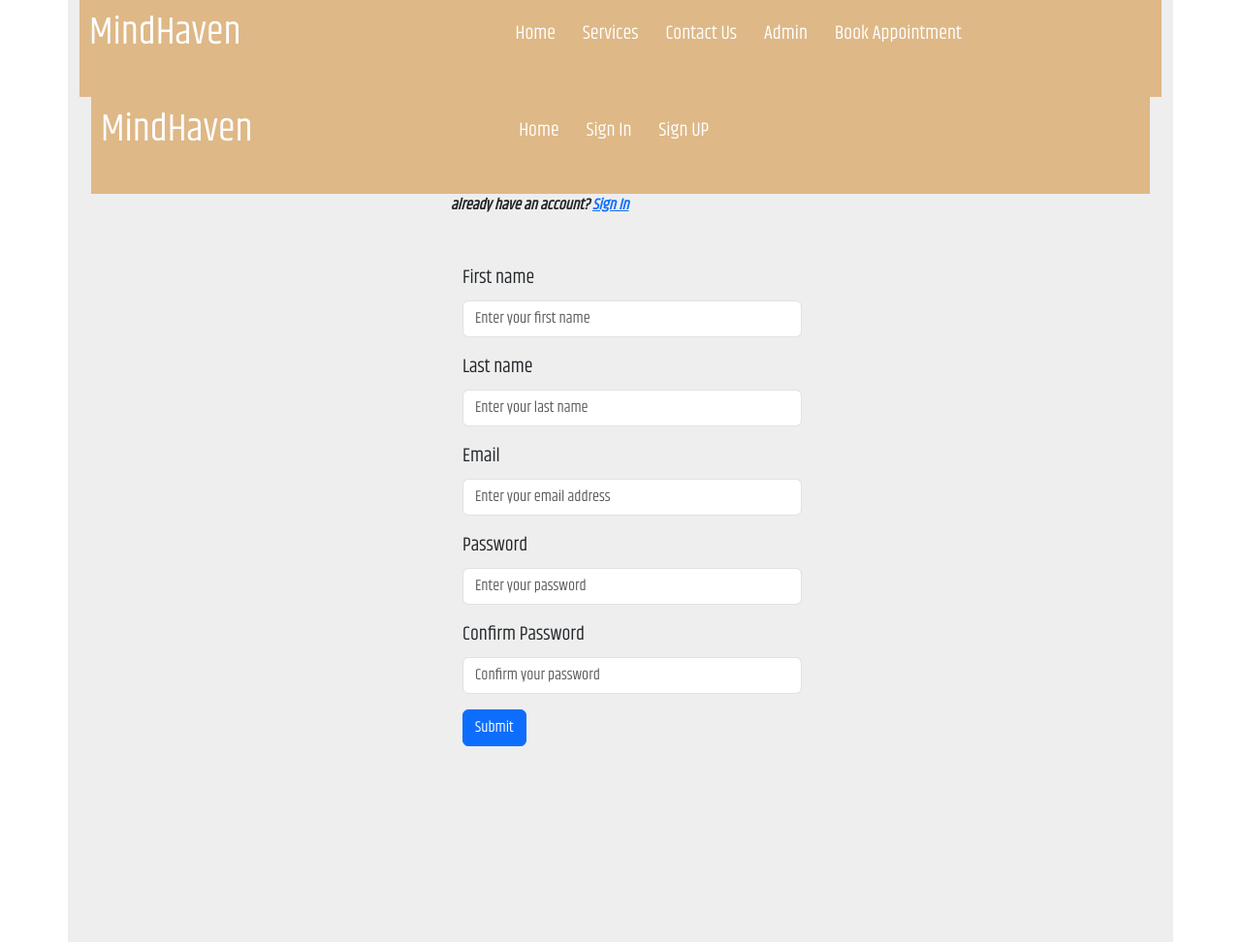
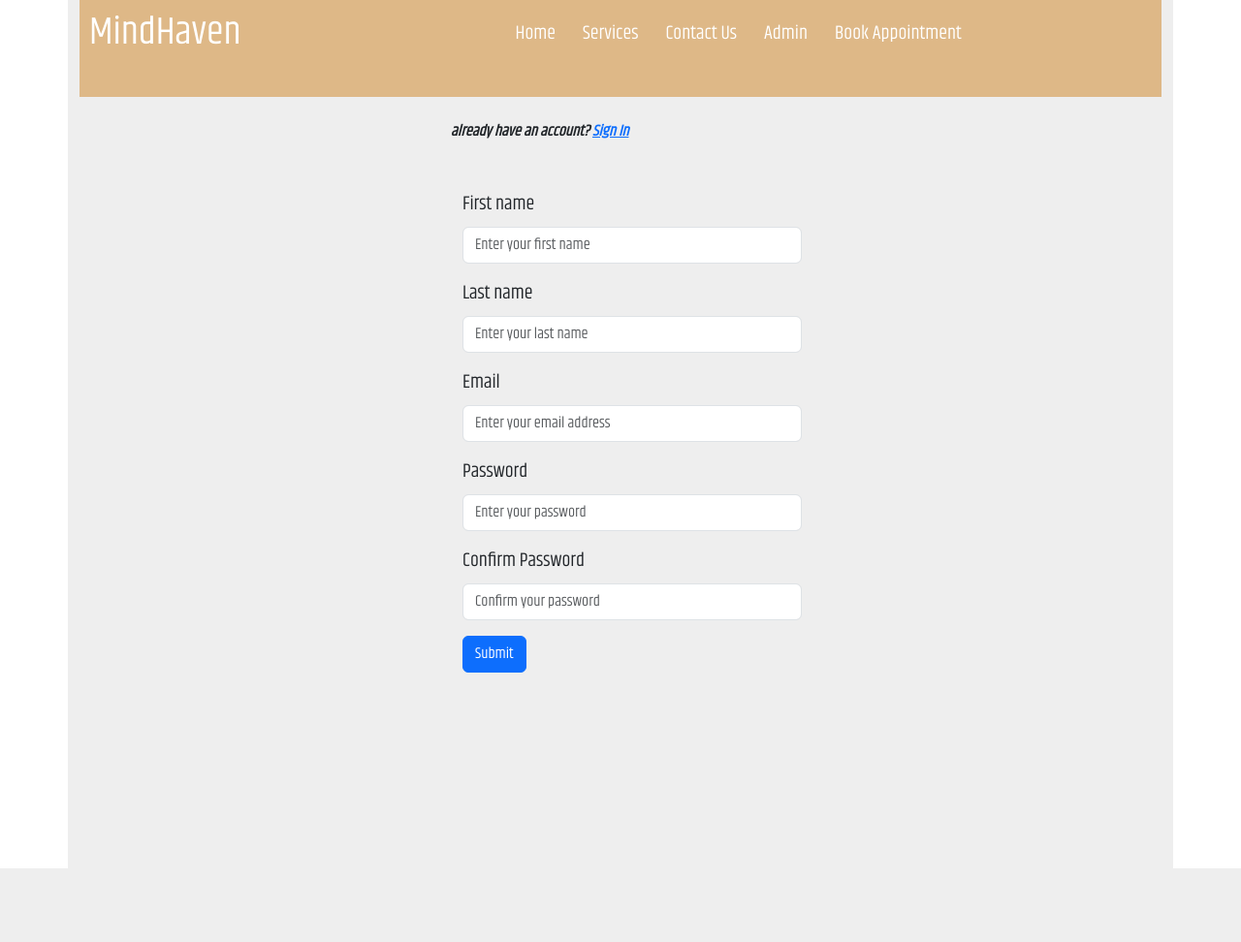
Before and after one commit to Stevey144/MindHaven, a Django app: page /signup in a window 1280 px wide. Shown: the whole page at 97% size. After the commit the page ends 896 px from the top, so only its background shows below. Run offline with Django 5.2, Linux system fonts and the light colour scheme.

Commit message:
template inheritance optimized

```diff
--- a/mind_haven_web_app/templates/base.html
+++ b/mind_haven_web_app/templates/base.html
@@ -45,6 +45,24 @@
 
     </div>
 
+
+    <div class="modal fade" id="messageModal" tabindex="-1" aria-labelledby="messageModalLabel" aria-hidden="true">
+        <div class="modal-dialog">
+            <div class="modal-content">
+                <div class="modal-header">
+                    <h5 class="modal-title" id="messageModalLabel">Message</h5>
+                    <button type="button" class="btn-close" data-bs-dismiss="modal" aria-label="Close"></button>
+                </div>
+                <div class="modal-body">
+                    <p id="modalMessage"></p>
+                </div>
+                <div class="modal-footer">
+                    <button type="button" class="btn btn-primary" id="modalOkButton">OK</button>
+                </div>
+            </div>
+        </div>
+    </div>
+
     {% block container-content %}
     <div class="banner">
         <div class="appointment">
@@ -72,23 +90,6 @@
     <div class="counseling"><h1>COUNSELING BY SKILLED PSYCHOLOGIST</h1></div>
     <div>
         <img src="{% static 'images/cashier.jpg' %}" alt="" class="skilled-counsellor">
-    </div>
-
-    <div class="modal fade" id="messageModal" tabindex="-1" aria-labelledby="messageModalLabel" aria-hidden="true">
-        <div class="modal-dialog">
-            <div class="modal-content">
-                <div class="modal-header">
-                    <h5 class="modal-title" id="messageModalLabel">Message</h5>
-                    <button type="button" class="btn-close" data-bs-dismiss="modal" aria-label="Close"></button>
-                </div>
-                <div class="modal-body">
-                    <p id="modalMessage"></p>
-                </div>
-                <div class="modal-footer">
-                    <button type="button" class="btn btn-primary" id="modalOkButton">OK</button>
-                </div>
-            </div>
-        </div>
     </div>
 
 
--- a/mind_haven_web_app/templates/mind_haven_web_app/signup.html
+++ b/mind_haven_web_app/templates/mind_haven_web_app/signup.html
@@ -10,49 +10,10 @@
 
     {% block container-content %}
 
-    <div class="modal fade" id="messageModal" tabindex="-1" aria-labelledby="messageModalLabel" aria-hidden="true">
-        <div class="modal-dialog">
-          <div class="modal-content">
-            <div class="modal-header">
-              <h5 class="modal-title" id="messageModalLabel">Message</h5>
-              <button type="button" class="btn-close" data-bs-dismiss="modal" aria-label="Close"></button>
-            </div>
-            <div class="modal-body">
-              <!-- Success or Error message will go here -->
-              <p id="modalMessage"></p>
-            </div>
-            <div class="modal-footer">
-              <button type="button" class="btn btn-secondary" data-bs-dismiss="modal">Close</button>
-              <!-- Optional: Add a redirect button if you want to go to a different page -->
-              <a href="{% url 'welcome' %}" id="modalRedirect" class="btn btn-primary" style="display: none;">Go to Welcome</a>
-            </div>
-          </div>
-        </div>
-      </div>
-
-    <div class="container">
-
-        <div class="header header-media">
-
-        <div class="logo logo-media">
-            <h1 class="asp-logo">MindHaven</h1>
-        </div>
-
-        <div class="nav medi-nav">
-            <ul class="text">
-                <li><a href="{% url 'welcome' %}">Home</a></li>
-                <li><a href="{% url 'appointment' %}" >Sign In</a></li>
-                <li><a href="{% url 'sign-up' %}">Sign UP</a></li>
-            </ul>
-        </div>
-
-
-    </div>
-
       <div class="section-for-sign-up">
 
     <div class="appointment-header nav-header">
-        <div class="question-text">already have an account? <a href="{% url 'appointment' %}">Sign In</a></div>
+        <div class="question-text mt-4">already have an account? <a href="{% url 'appointment' %}">Sign In</a></div>
     </div>
 
 
@@ -126,9 +87,6 @@
     </div>
 
 </div>
-
-</div>
-
 <script src="https://code.jquery.com/jquery-3.6.0.min.js"></script>
 <script src="https://cdn.jsdelivr.net/npm/bootstrap@5.3.0-alpha1/dist/js/bootstrap.bundle.min.js"></script>
 <script src="https://cdn.jsdelivr.net/npm/bootstrap@5.3.0-alpha1/dist/js/bootstrap.bundle.min.js"></script>
```
Also changed, not shown: mind_haven_web_app/templates/mind_haven_web_app/appointment.html (+1 -20 lines), mind_haven_web_app/templates/mind_haven_web_app/booking.html (+0 -19 lines), db.sqlite3.
